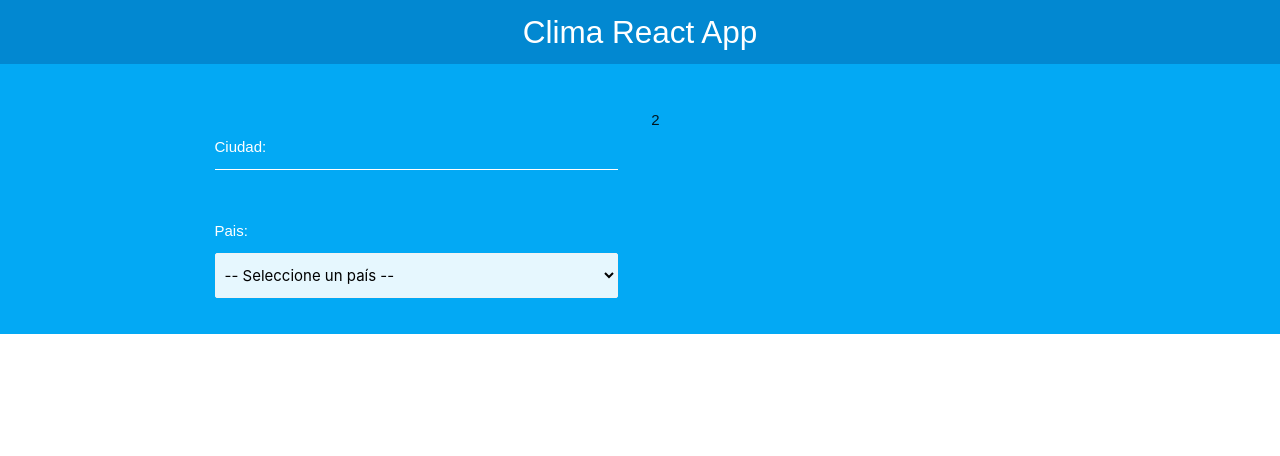
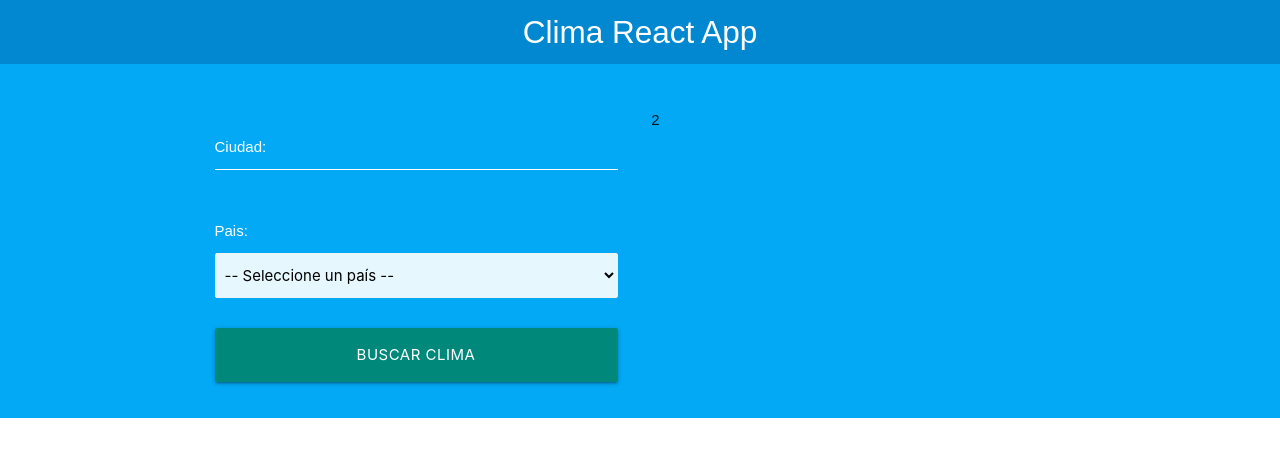
Before and after one commit to tinchobecchio/clima_react, a React (Create React App) app: page / in a window 1280 px wide. Shown: the top 456 px of the page. Built offline with nearby package versions, Linux system fonts and the light colour scheme.

Commit message:
manejando errores en el form

```diff
--- a/public/index.html
+++ b/public/index.html
@@ -24,7 +24,8 @@
       Learn how to configure a non-root public URL by running `npm run build`.
     -->
     <title>Clima React</title>
-    <link rel="stylesheet" href="https://cdnjs.cloudflare.com/ajax/libs/materialize/1.0.0/css/materialize.min.css">
+        <!-- Compiled and minified CSS -->
+        <link rel="stylesheet" href="https://cdnjs.cloudflare.com/ajax/libs/materialize/1.0.0/css/materialize.min.css">
   </head>
   <body>
     <noscript>You need to enable JavaScript to run this app.</noscript>
@@ -38,7 +39,8 @@
       To create a production bundle, use `npm run build` or `yarn build`.
     -->
 
-    <script src="https://cdnjs.cloudflare.com/ajax/libs/materialize/1.0.0-rc.2/js/materialize.min.js"></script>
+     <!-- Compiled and minified JavaScript -->
+     <script src="https://cdnjs.cloudflare.com/ajax/libs/materialize/1.0.0/js/materialize.min.js"></script>
     <script>
       document.addEventListener('DOMContentLoaded', function() {
           var elementos = document.querySelectorAll('select');
--- a/src/components/Formulario.js
+++ b/src/components/Formulario.js
@@ -6,6 +6,8 @@ const Formulario = () => {
         ciudad: "",
         pais: ""
     })
+    const [error, guardarError ] = useState(false)
+
     // extraer ciudad y pais
     const { ciudad, pais } = busqueda;
 
@@ -16,8 +18,26 @@ const Formulario = () => {
             [e.target.name]: e.target.value
         })
     }
+
+    // Cuando el usuario da submit al form
+    const handleSubmit = e => {
+        e.preventDefault()
+
+        //validar
+        if(ciudad.trim() === '' || pais.trim() === '') {
+            guardarError(true)
+            return
+        }
+        guardarError(false)
+        //pasarlo al componente princpal
+    }
+
+
     return (
-        <form>
+        <form
+            onSubmit={handleSubmit}
+        >
+            {error ? <p className="red darken-4 error">Todos los campos son obligatorios</p> : null}
             <div className="input-field col s12">
                 <input
                     type="text"
@@ -52,6 +72,13 @@ const Formulario = () => {
                 <label htmlFor="pais">Pais: </label>
 
             </div>
+            <div className="input-field col s12">
+                <button
+                    type="submit"
+                    value='Buscar Clima'
+                    className="waves-effect waves-light btn-large btn-block #00897b teal darken-1"
+                >Buscar Clima</button>
+            </div>
 
         </form>
      );
--- a/src/index.css
+++ b/src/index.css
@@ -70,7 +70,9 @@ input[type=text]:not(.browser-default):focus:not([readonly]) + label {
 
 .btn-block {
   display: block!important;
+  width: 100%;
 }
+
 select.browser-default {
   margin-top: 3rem;
 }
```
